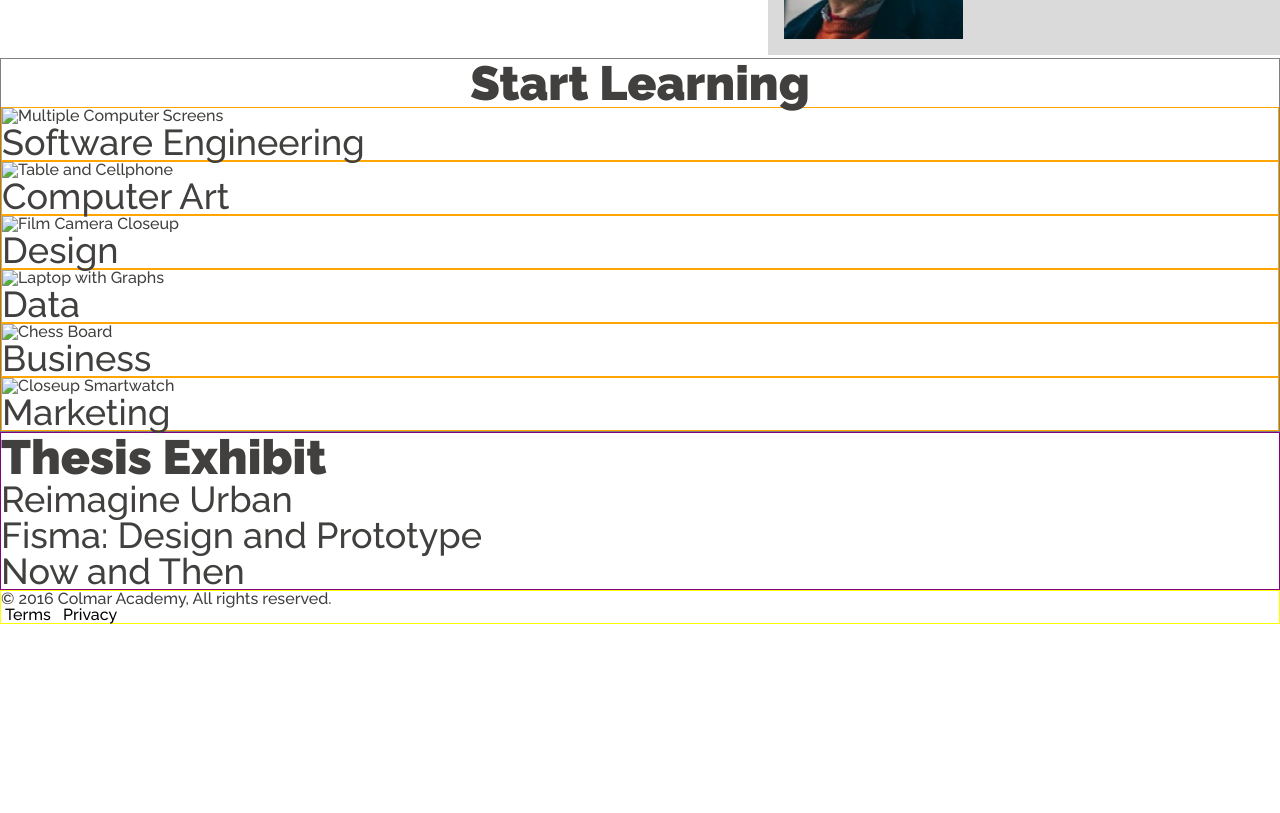
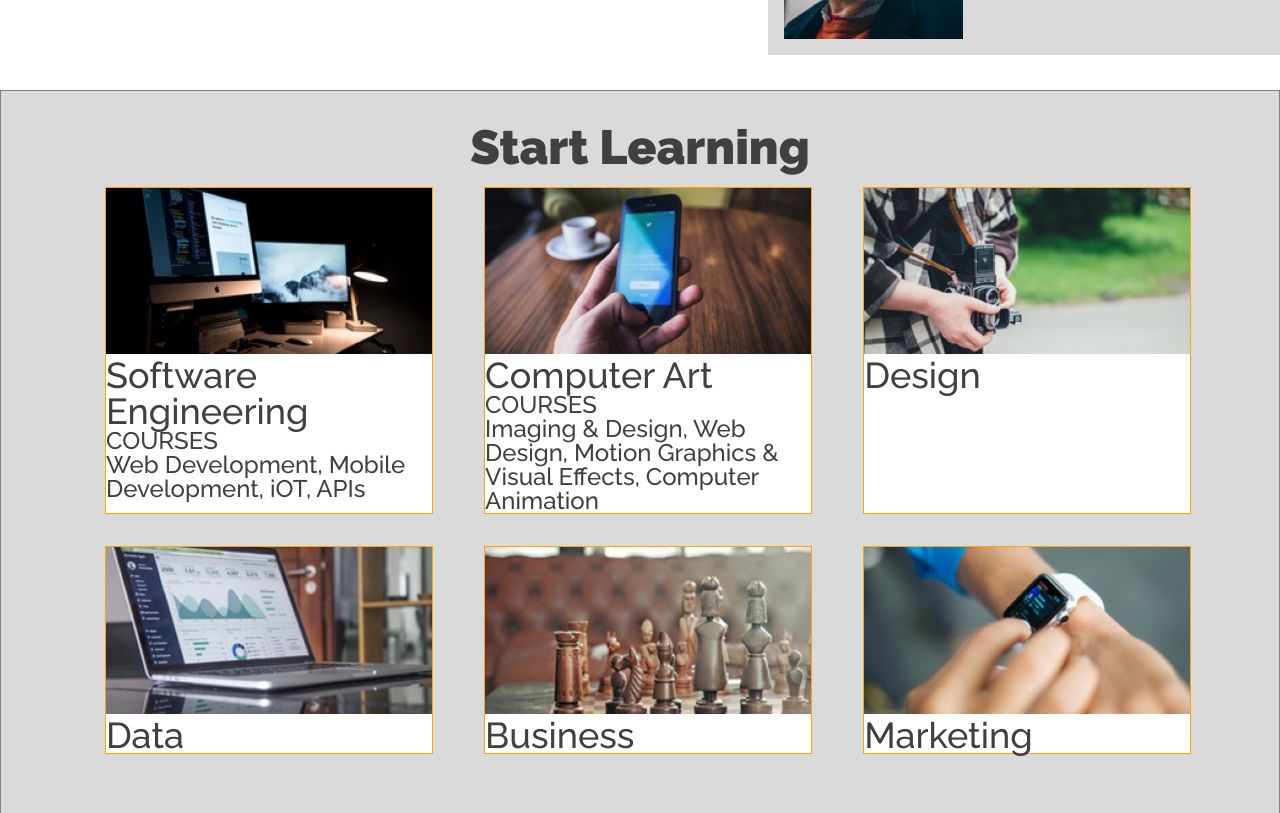
Before and after one commit to piecesonnapkins/colmar, a plain HTML site: page index.html in a window 1280 px wide. Shown: the part 1177-1990 px from the top of the page. Before the commit the page ends 1805 px from the top, so only its background shows below. Drawn offline with Linux system fonts and the light colour scheme; files that its build step writes are made by us from their sources.

Commit message:
learning section
padding work

```diff
--- a/index.html
+++ b/index.html
@@ -56,7 +56,7 @@
       <img src="./resources/images/information-main.jpg" alt="Man Reading">
       <h2>It doesn't hurt to keep practicing</h2>
       <p>"Curabitur vitae libero in ipsum porttitor consequat. Aliquam et commodo lectus, nec consequate neque. Sed non accumsan urna. Phasellus sed consequat ex. Etiam eget magna laoreet, efficitur dolor consequat, tristique ligula."</p>
-      <h5>Emanuel, Sr Strategest at Hiring.com</h5>
+      <h6>Emanuel, Sr Strategest at Hiring.com</h6>
     </div>
     <div class="RightColumn">
       <div class="InfoRow">
@@ -95,30 +95,36 @@
   <!-- third content box -->
   <div id="Learning">
       <h2>Start Learning</h2>
+      <div class="Courses">
     <div class="ClassBox">
-      <img src=".resources/images/course-software.jpg" alt="Multiple Computer Screens">
+      <img src="./resources/images/course-software.jpg" alt="Multiple Computer Screens">
       <h4>Software Engineering</h4>
+      <h5>COURSES</h5>
+      <h5>Web Development, Mobile Development, iOT, APIs</h5>
     </div>
     <div class="ClassBox">
-      <img src=".resources/images/course-computer-art.jpg" alt="Table and Cellphone">
+      <img src="./resources/images/course-computer-art.jpg" alt="Table and Cellphone">
       <h4>Computer Art</h4>
+      <h5>COURSES</h5>
+      <h5>Imaging &amp; Design, Web Design, Motion Graphics &amp; Visual Effects, Computer Animation</h5>
     </div>
     <div class="ClassBox">
-      <img src=".resources/images/course-design.jpg" alt="Film Camera Closeup">
+      <img src="./resources/images/course-design.jpg" alt="Film Camera Closeup">
       <h4>Design</h4>
     </div>
     <div class="ClassBox">
-      <img src=".resources/images/course-data.jpg" alt="Laptop with Graphs">
+      <img src="./resources/images/course-data.jpg" alt="Laptop with Graphs">
       <h4>Data</h4>
     </div>
     <div class="ClassBox">
-      <img src=".resources/images/course-business.jpg" alt="Chess Board">
+      <img src="./resources/images/course-business.jpg" alt="Chess Board">
       <h4>Business</h4>
     </div>
     <div class="ClassBox">
-      <img src=".resources/images/course-marketing.jpg" alt="Closeup Smartwatch">
+      <img src="./resources/images/course-marketing.jpg" alt="Closeup Smartwatch">
       <h4>Marketing</h4>
     </div>
+  </div>
   </div>
 
   <!-- fourth content box -->
--- a/resources/css/style.css
+++ b/resources/css/style.css
@@ -35,6 +35,11 @@ h4 {
 }
 
 h5 {
+  font-size: 1.5rem;
+  font-weight: 400;
+}
+
+h6 {
   font-size: .75rem;
 }
 
@@ -164,7 +169,8 @@ body {
 
 #Information {
   display: inline-flex;
-  height: 30%
+  height: 30%;
+  padding-bottom: 2rem;
 }
 
 #Information a {
@@ -222,18 +228,36 @@ body {
 
 #Learning {
   border: 1px solid grey;
+  background-color: #dadada;
+  padding: 2rem 4.5rem;
+
+}
+
+#Learning .Courses{
+  display: inline-flex;
+  flex-wrap: wrap;
+  justify-content: space-between;
+  margin: 1rem;
+  padding-left: 1rem;
+  padding-bottom: 1.5rem;
 }
 
 #Learning h2 {
   text-align: center;
 }
 
-#Learning .ClassBox img {
-  height: 50%;
+
+#Learning .Courses .ClassBox img {
+  width: 100%;
+
 }
 
-#Learning .ClassBox {
+#Learning .Courses .ClassBox {
   border: 1px solid orange;
+  background-color: white;
+  width: 30%;
+  margin-bottom: 2rem;
+
 }
 
 /* Thesis with Video */
```
